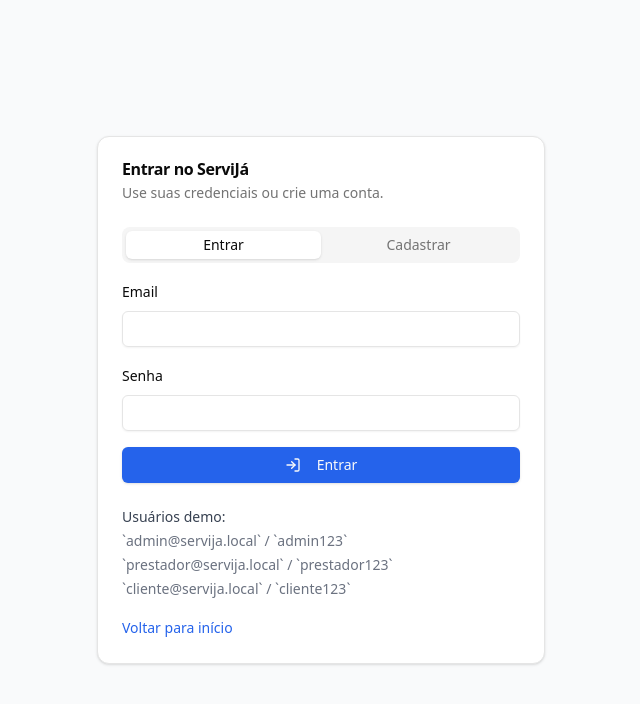
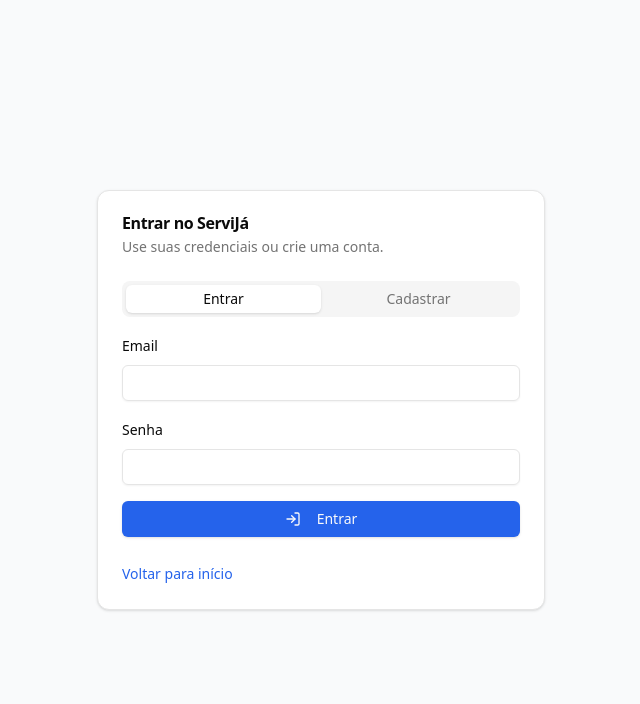
Before and after one commit to mbmaciel/servja, a React (Vite) app: page /login in a window 1280 px wide. Shown: the top 704 px of the page, without its empty margins (319-959 px from the left). Built offline with nearby package versions, Linux system fonts and the light colour scheme.

Commit message:
retirada dos usuários demo

```diff
--- a/src/pages/Login.jsx
+++ b/src/pages/Login.jsx
@@ -294,11 +294,7 @@ export default function Login() {
           </Tabs>
 
           <div className="mt-6 text-sm text-gray-500 space-y-1">
-            <p className="font-medium text-gray-700">Usuários demo:</p>
-            <p>`admin@servija.local` / `admin123`</p>
-            <p>`prestador@servija.local` / `prestador123`</p>
-            <p>`cliente@servija.local` / `cliente123`</p>
-          </div>
+            </div>
 
           <div className="mt-4">
             <Link className="text-blue-600 hover:text-blue-700 text-sm" to={createPageUrl('Home')}>
```
